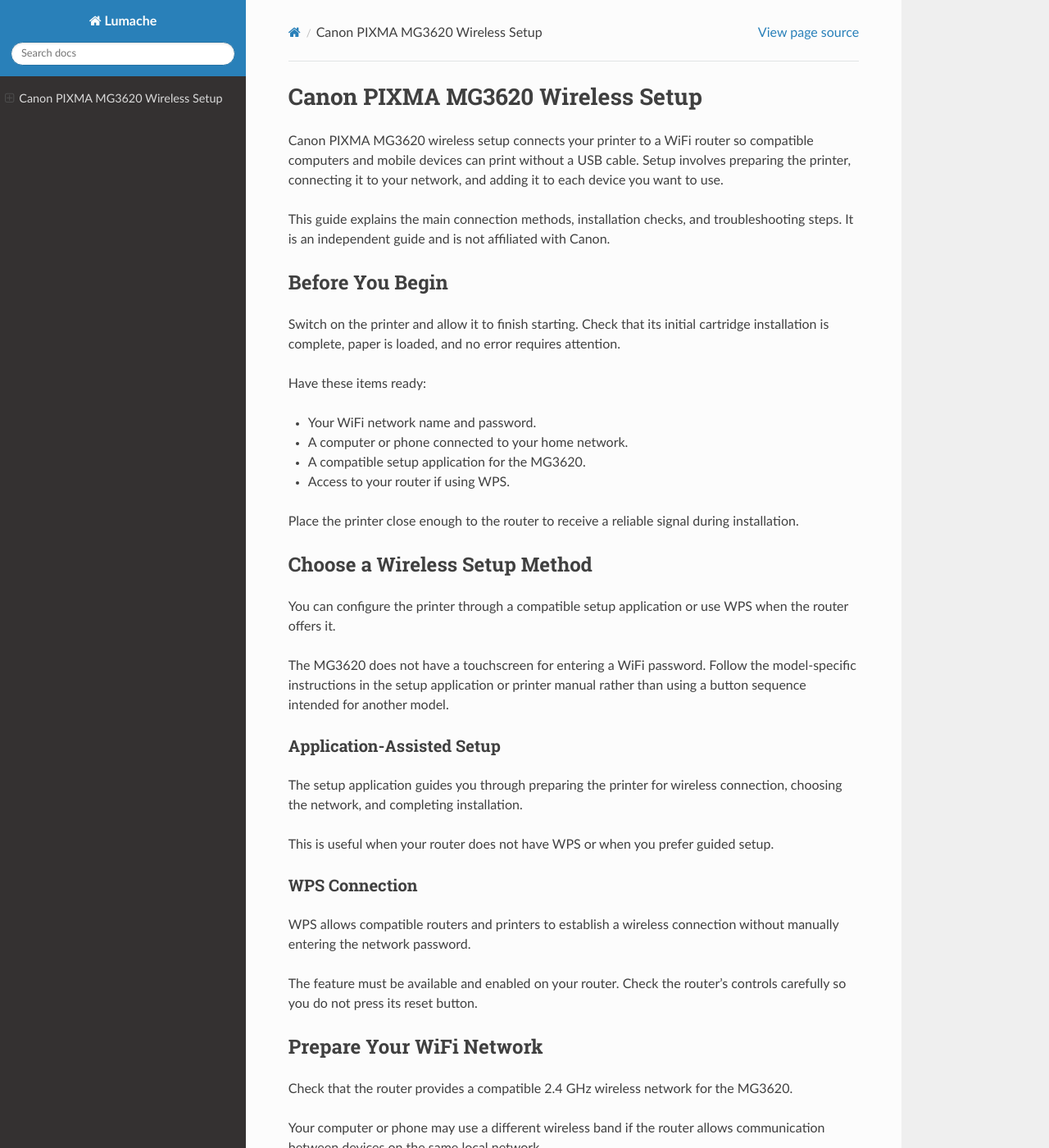
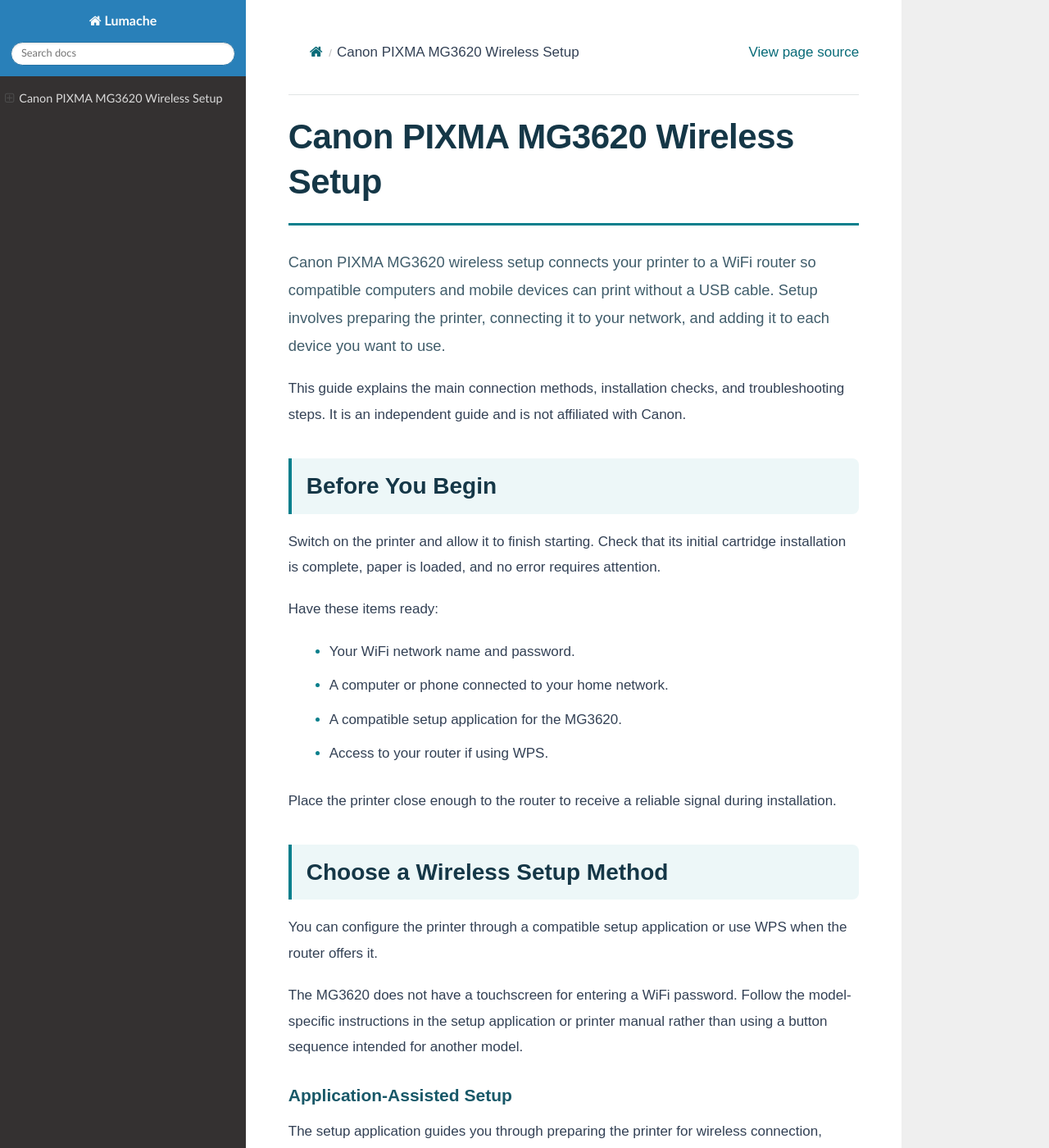
Before and after one commit to instantfast/pixmawirelessetup, a Sphinx documentation site: the page built from docs/source/index.rst, in a window 1280 px wide and 1400 px high. Shown: the whole window at 82% size. Built offline with Sphinx 7.4.7 and the Read the Docs theme 3.1.0, drawn with Linux system fonts in a browser that asks for light colours.

Commit message:
Implement custom CSS for documentation styling
Added custom CSS styling for article layout and design.

```diff
--- a/docs/source/conf.py
+++ b/docs/source/conf.py
@@ -33,3 +33,193 @@ html_theme = 'sphinx_rtd_theme'
 
 # -- Options for EPUB output
 epub_show_urls = 'footnote'
+# Canon MG3620 article styling
+from pathlib import Path
+
+_design_static = Path(__file__).resolve().parent / "_static"
+_design_static.mkdir(parents=True, exist_ok=True)
+
+_design_css = """
+/* Article */
+div.body,
+.rst-content,
+.bd-article {
+    color: #334155;
+    font-family: Arial, Helvetica, sans-serif;
+    font-size: 17px;
+    line-height: 1.85;
+    overflow-wrap: break-word;
+}
+
+div.body,
+.wy-nav-content {
+    background: #ffffff;
+}
+
+/* Main title */
+:is(div.body, .rst-content, .bd-article) h1 {
+    margin: 0 0 28px;
+    padding-bottom: 22px;
+    border-bottom: 3px solid #087f8c;
+    color: #153747;
+    font-family: Arial, Helvetica, sans-serif;
+    font-size: clamp(29px, 4vw, 42px);
+    font-weight: 700;
+    line-height: 1.3;
+    letter-spacing: -0.5px;
+}
+
+/* Section headings */
+:is(div.body, .rst-content, .bd-article) h2 {
+    margin: 38px 0 18px;
+    padding: 14px 18px;
+    border-left: 4px solid #087f8c;
+    border-radius: 0 8px 8px 0;
+    background: #edf7f8;
+    color: #153747;
+    font-family: Arial, Helvetica, sans-serif;
+    font-size: clamp(23px, 3vw, 28px);
+    font-weight: 700;
+    line-height: 1.4;
+}
+
+/* Subheadings and FAQ */
+:is(div.body, .rst-content, .bd-article) h3 {
+    margin: 28px 0 12px;
+    color: #185868;
+    font-family: Arial, Helvetica, sans-serif;
+    font-size: 21px;
+    font-weight: 700;
+    line-height: 1.5;
+}
+
+:is(div.body, .rst-content, .bd-article) h4 {
+    margin: 24px 0 12px;
+    color: #185868;
+    font-size: 19px;
+    line-height: 1.5;
+}
+
+/* Paragraphs */
+:is(div.body, .rst-content, .bd-article) p {
+    margin: 0 0 20px;
+    font-size: inherit;
+    line-height: 1.85;
+}
+
+:is(div.body, .rst-content, .bd-article) h1 + p {
+    color: #405d6b;
+    font-size: 1.08em;
+}
+
+/* Lists */
+:is(div.body, .rst-content, .bd-article) ul,
+:is(div.body, .rst-content, .bd-article) ol {
+    margin: 18px 0 26px;
+    padding-left: 26px;
+}
+
+:is(div.body, .rst-content, .bd-article) li {
+    margin-bottom: 10px;
+    line-height: 1.8;
+}
+
+:is(div.body, .rst-content, .bd-article) li > p {
+    margin-bottom: 8px;
+}
+
+:is(div.body, .rst-content, .bd-article) li::marker {
+    color: #087f8c;
+}
+
+/* Links */
+:is(div.body, .rst-content, .bd-article) a {
+    color: #086b78;
+    text-underline-offset: 3px;
+}
+
+:is(div.body, .rst-content, .bd-article) a:hover {
+    color: #104652;
+}
+
+:is(div.body, .rst-content, .bd-article) a:focus-visible {
+    outline: 3px solid #087f8c;
+    outline-offset: 4px;
+}
+
+:is(div.body, .rst-content, .bd-article) a.headerlink {
+    font-size: 0.7em;
+    text-decoration: none;
+}
+
+/* Images and code */
+:is(div.body, .rst-content, .bd-article) img {
+    max-width: 100%;
+    height: auto;
+    border-radius: 8px;
+}
+
+:is(div.body, .rst-content, .bd-article) pre {
+    box-sizing: border-box;
+    max-width: 100%;
+    padding: 18px;
+    overflow-x: auto;
+    border: 1px solid #dce7eb;
+    border-radius: 8px;
+    background: #f5f8fa;
+    line-height: 1.6;
+}
+
+:is(div.body, .rst-content, .bd-article) section {
+    scroll-margin-top: 28px;
+}
+
+/* Mobile */
+@media (max-width: 767px) {
+    div.body,
+    .rst-content,
+    .bd-article {
+        font-size: 16px;
+    }
+
+    .wy-nav-content {
+        padding: 24px 18px;
+    }
+
+    :is(div.body, .rst-content, .bd-article) h1 {
+        margin-bottom: 22px;
+        padding-bottom: 18px;
+    }
+
+    :is(div.body, .rst-content, .bd-article) h2 {
+        margin-top: 28px;
+        padding: 12px 14px;
+    }
+
+    :is(div.body, .rst-content, .bd-article) h3 {
+        font-size: 20px;
+    }
+
+    :is(div.body, .rst-content, .bd-article) p {
+        line-height: 1.75;
+    }
+}
+"""
+
+(_design_static / "custom.css").write_text(
+    _design_css,
+    encoding="utf-8",
+)
+
+# Preserve existing settings and register CSS
+html_static_path = list(globals().get("html_static_path", []))
+if "_static" not in html_static_path:
+    html_static_path.append("_static")
+
+html_css_files = list(globals().get("html_css_files", []))
+if not any(
+    (item[0] if isinstance(item, (tuple, list)) else item)
+    == "custom.css"
+    for item in html_css_files
+):
+    html_css_files.append("custom.css")
```
